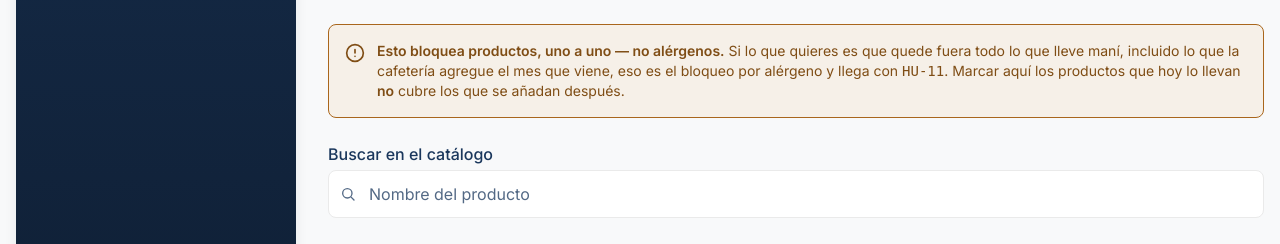
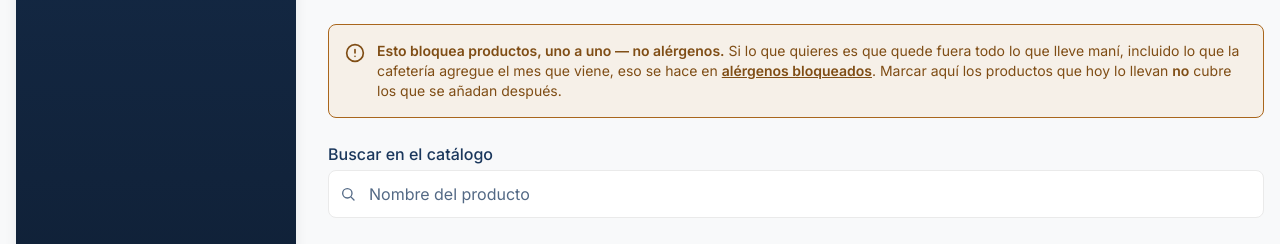
Before and after one commit to pjg09/smartfood, a Django app: template templates/restricciones/productos-bloqueados.html in a window 1280 px wide. Shown: the part 216-460 px from the top of the page. Run offline with Django 5.2, Linux system fonts and the light colour scheme; the template is opened without the code that fills it, so the values that code supplies are empty; style sheets or scripts are compiled from the project's sources; parts of the project's set-up code (start-up, migrations or seed data) failed here and were passed over.

Commit message:
fix(restricciones): enlazar los alérgenos desde el aviso de productos
La pantalla de productos bloqueados le decía al acudiente que el bloqueo
por alérgeno «llega con HU-11», y HU-11 se cerró en PR-03, en este mismo
sprint. Peor que la marca vieja es lo que faltaba: ese es exactamente el
momento en que hace falta la otra pantalla —quien bloquea «Torta de
chocolate» creyendo que protege del maní— y no había forma de llegar a
ella desde aquí.

El aviso enlaza ahora alérgenos bloqueados del mismo estudiante, y la
prueba exige el enlace en lugar del texto viejo.

Encontrado en la revisión de cierre del Sprint 3.

Refs: HU-10, HU-11, TT-99

```diff
--- a/templates/restricciones/productos-bloqueados.html
+++ b/templates/restricciones/productos-bloqueados.html
@@ -8,12 +8,14 @@
    segunda acción que ofrecer, y una fila de tres con dos huecos no es la
    composición, es su esqueleto.
 
-   **La pantalla dice lo que el bloqueo NO es.** `HU-11` —bloquear un alérgeno
-   entero, de modo que cubra lo que la cafetería añada después— es otra cosa y
-   llega en su propia historia. Sin decirlo, un acudiente que bloquee «Torta de
+   **La pantalla dice lo que el bloqueo NO es, y adónde ir.** Bloquear un alérgeno
+   entero —de modo que cubra lo que la cafetería añada después— es otra cosa:
+   `HU-11`, y **ya existe**. Sin decirlo, un acudiente que bloquee «Torta de
    chocolate» puede creer que su hijo queda protegido del maní, y eso es
    exactamente la clase de malentendido que el control parental no puede
-   permitirse.
+   permitirse. Por eso el aviso **enlaza** la otra pantalla: es el momento en que
+   hace falta, y hasta la revisión del Sprint 3 el aviso seguía anunciándola como
+   pendiente en vez de ofrecerla.
 {% endcomment %}
 
 {% block titulo %}Productos bloqueados | {{ estudiante.nombre }} | SmartFood{% endblock %}
@@ -42,8 +44,11 @@
       <p class="text-sm text-aviso-fuerte">
         <strong class="font-semibold">Esto bloquea productos, uno a uno — no alérgenos.</strong>
         Si lo que quieres es que quede fuera todo lo que lleve maní, incluido lo que la
-        cafetería agregue el mes que viene, eso es el bloqueo por alérgeno y llega con
-        <span class="font-mono">HU-11</span>. Marcar aquí los productos que hoy lo llevan
+        cafetería agregue el mes que viene, eso se hace en
+        <a href="{% url 'alergenos-bloqueados' estudiante.id %}"
+           data-enlace-a-alergenos
+           class="font-semibold underline hover:no-underline">alérgenos bloqueados</a>.
+        Marcar aquí los productos que hoy lo llevan
         <strong class="font-semibold">no</strong> cubre los que se añadan después.
       </p>
     </div>
```
Also changed, not shown: restricciones/tests_producto_bloqueado.py (+16 -3 lines).
